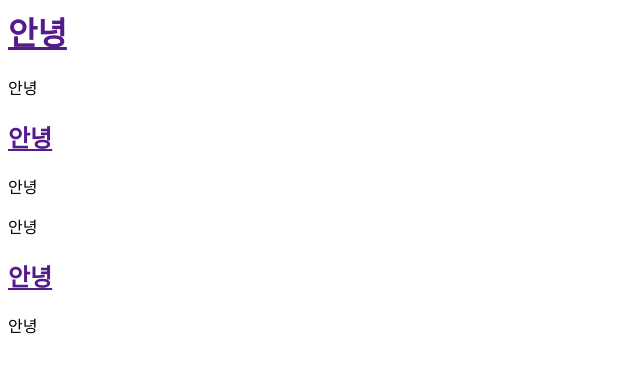
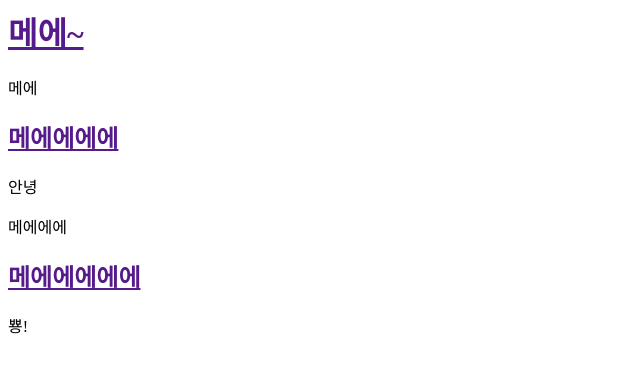
Before and after one commit to sang90222/my-first-blog, a Django app: page / in a window 1280 px wide. Shown: the top 373 px of the page, without its empty margins (0-640 px from the left). Run offline with Django 3.2, Linux system fonts and the light colour scheme.

Commit message:
Changed null

```diff
--- a/blog/templates/blog/post_list.html
+++ b/blog/templates/blog/post_list.html
@@ -1,22 +1,22 @@
 <html>
     <head>
-        <title>Django Girls blog</title>
+        <title>해미야</title>
     </head>
     <body>
         <div>
-            <h1><a href="">안녕</a></h1>
+            <h1><a href="">메에~</a></h1>
         </div>
 
         <div>
-            <p>안녕</p>
-            <h2><a href="">안녕</a></h2>
+            <p>메에</p>
+            <h2><a href="">메에에에에</a></h2>
             <p>안녕</p>
         </div>
 
         <div>
-            <p>안녕</p>
-            <h2><a href="">안녕</a></h2>
-            <p>안녕</p>
+            <p>메에에에</p>
+            <h2><a href="">메에에에에에</a></h2>
+            <p>뿅!</p>
         </div>
     </body>
 </html>
```
